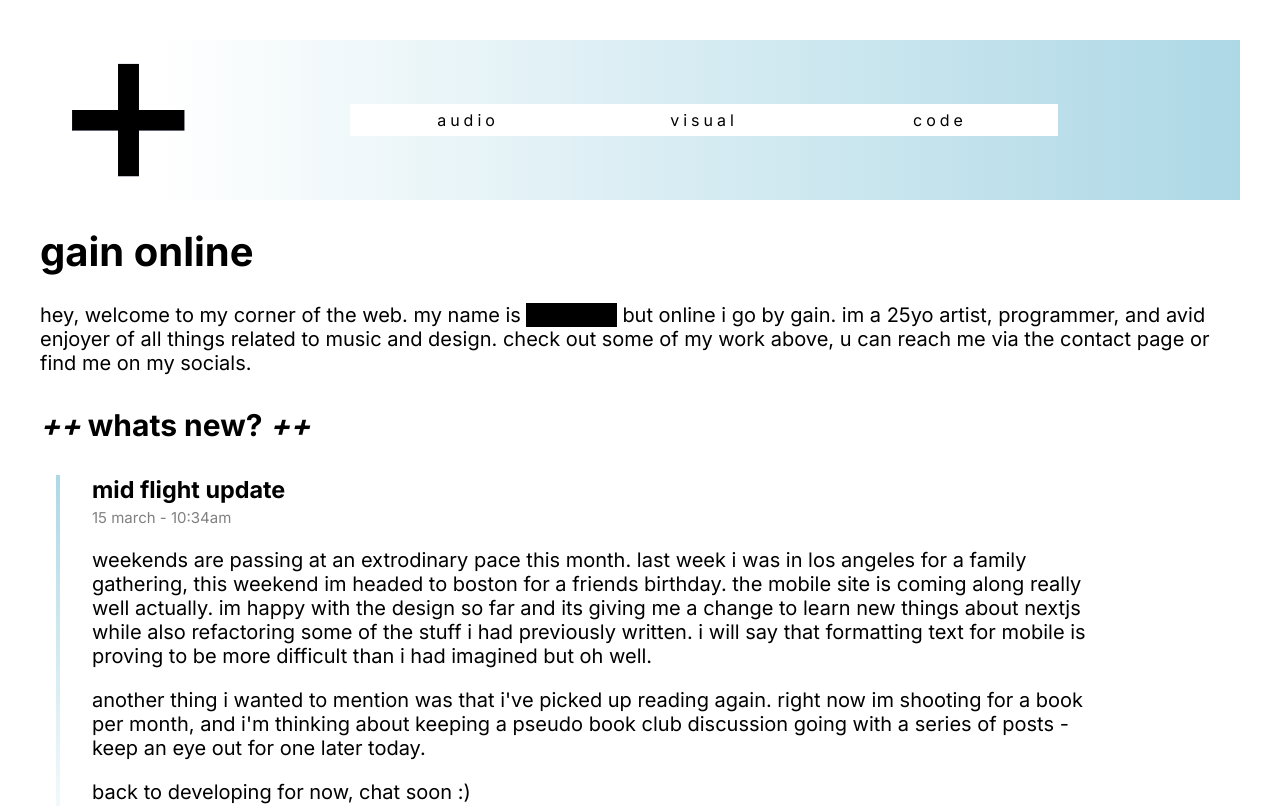
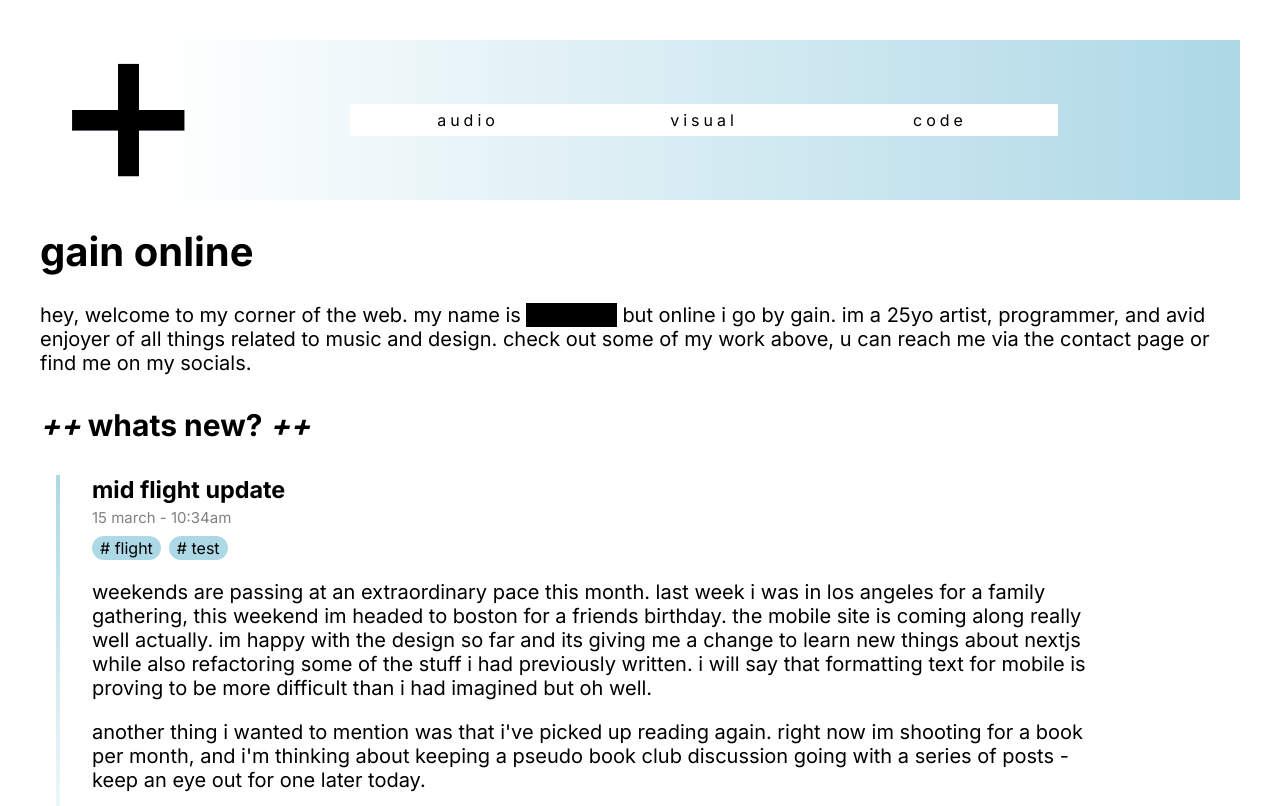
Before and after one commit to hharris56/gain.online, a Next.js app: page /home in a window 1280 px wide. Shown: the top 806 px of the page. Built offline with nearby package versions, Linux system fonts and the light colour scheme.

Commit message:
added tags to posts

```diff
--- a/src/app/blog/posts/posts.tsx
+++ b/src/app/blog/posts/posts.tsx
@@ -1,5 +1,5 @@
 import "./posts.css"
-import { Break, BlogPost } from "../../../components/blog/blogPost"
+import { Break, BlogPost } from "../../../components/blog/blog"
 import React from "react"
 
 export default function Posts(){
--- a/src/app/code/page.tsx
+++ b/src/app/code/page.tsx
@@ -1,5 +1,5 @@
 import "./code.css"
-import { Break } from "../../components/blog/blogPost"
+import { Break } from "../../components/blog/blog"
 
 export default function CodePage(){
     return (
--- a/src/app/home/posts/posts.tsx
+++ b/src/app/home/posts/posts.tsx
@@ -1,6 +1,6 @@
 'use client';
 import React, { useState } from "react"
-import { Break, BlogPost } from "../../../components/blog/blogPost"
+import { Break, BlogPost } from "../../../components/blog/blog"
 import MediaPlayer from "../../../components/mediaPlayer/mediaPlayer";
 import "./posts.css"
 import { getFromMasterDict } from "../../../models/artMasterList";
@@ -44,8 +44,8 @@ export default function Posts(){
 
 function Mar25(){
     return (
-        <BlogPost title="mid flight update" date="15 march - 10:34am">
-            weekends are passing at an extrodinary pace this month. last week i was in los angeles for a family gathering, this weekend im headed to boston for a friends birthday. the mobile site is coming along really well actually. im happy with the design so far and its giving me a change to learn new things about nextjs while also refactoring some of the stuff i had previously written. i will say that formatting text for mobile is proving to be more difficult than i had imagined but oh well.
+        <BlogPost title="mid flight update" date="15 march - 10:34am" tags={["flight", "test"]}>
+            weekends are passing at an extraordinary pace this month. last week i was in los angeles for a family gathering, this weekend im headed to boston for a friends birthday. the mobile site is coming along really well actually. im happy with the design so far and its giving me a change to learn new things about nextjs while also refactoring some of the stuff i had previously written. i will say that formatting text for mobile is proving to be more difficult than i had imagined but oh well.
             <Break/>
             another thing i wanted to mention was that i've picked up reading again. right now im shooting for a book per month, and i'm thinking about keeping a pseudo book club discussion going with a series of posts - keep an eye out for one later today.
             <Break/>
--- a/src/app/landing/posts/posts.tsx
+++ b/src/app/landing/posts/posts.tsx
@@ -1,6 +1,6 @@
 'use client';
 import React, { useState } from "react"
-import { Break, BlogPost } from "../../../components/blog/blogPost"
+import { Break, BlogPost } from "../../../components/blog/blog"
 import MediaPlayer from "../../../components/mediaPlayer/mediaPlayer";
 import "./posts.css"
 import { getFromMasterDict } from "../../../models/artMasterList";
--- /dev/null
+++ b/src/components/blog/blog.css
@@ -0,0 +1,24 @@
+.tags-container{
+    --height: 1.5rem;
+    /* background-color: red; */
+    width: 100%;
+    height: var(--height);
+    padding-top: 0.5rem;
+
+    display: flex;
+    flex-direction: row;
+
+    font-size: 1rem;
+}
+
+.tag-button{
+    background-color: lightblue;
+    height: var(--height);
+    line-height: var(--height);
+
+    padding: 0rem 0.5rem 0rem 0.5rem;
+    margin-right: 0.5rem;
+    border-radius: 10rem;
+
+    cursor: pointer;
+}
--- a/src/components/blog/blogPost.tsx
+++ b/src/components/blog/blog.tsx
@@ -1,12 +1,9 @@
-function Break(){
-    return (
-        <div style={{margin: "1em"}} />
-    )
-}
+import "./blog.css"
 
 interface BlogProps{
     title: string,
     date: string,
+    tags?: string[],
     children: any
 }
 
@@ -17,6 +14,9 @@ function BlogPost(props: BlogProps){
             <div style={{marginRight: "2rem"}}>
                 <h3 style={{marginBottom: "0rem", marginTop: "0rem"}}>{props.title}</h3>
                 <a style={{color: "grey", fontSize: "0.75em"}}>{props.date}</a>
+                {props.tags? <div className="tags-container">
+                    {props.tags.map(t => Tag(t))}
+                </div> : <></>}
                 <Break/>
                 {props.children}
                 <div className='post-divider' />
@@ -25,4 +25,18 @@ function BlogPost(props: BlogProps){
     )
 }
 
+function Tag(name: string){
+    return (
+        <div className="tag-button">
+            # {name}
+        </div>
+    )
+}
+
+function Break(){
+    return (
+        <div style={{margin: "1em"}} />
+    )
+}
+
 export {BlogPost, Break}
```
